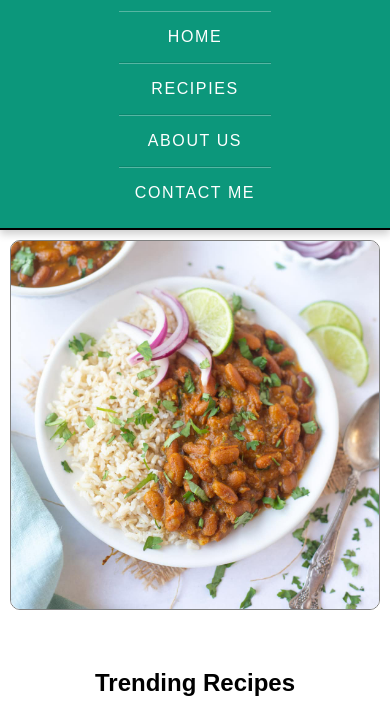
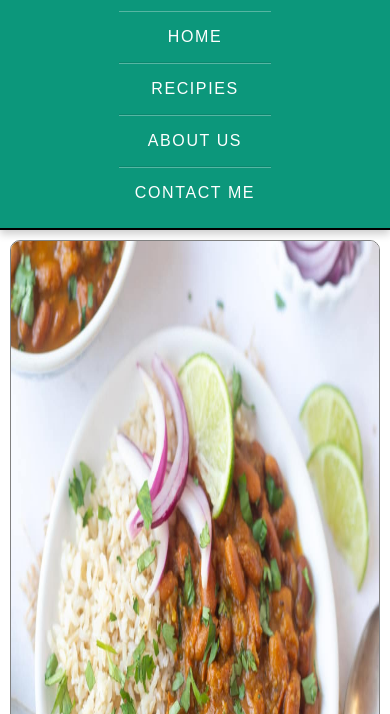
Before and after one commit to mayuri-vaddempudi/FG-Assignment_1, a plain HTML site: page index.html in a window 390 px wide. Shown: the part 107-821 px from the top of the page. Drawn offline with Linux system fonts and the light colour scheme.

Commit message:
Update home.css

```diff
--- a/Styles/home.css
+++ b/Styles/home.css
@@ -93,8 +93,13 @@ section.section_middle {
     border-radius: 10px;
     font-weight: bold;
 }
+@media (max-width: 1280px) {
+    .section_first_part_right, .section_first_part_left img {
+        height: 105vh;
+    }
+}
 @media all and (max-width: 990px){
-    .section_first_part_right {
+    .section_first_part_right, .section_first_part_left img {
         height: 105vh;
     }
      .recipes_brakefast, .recipes_lunch, .recipes_dinner, .recipes_snacks {
```
